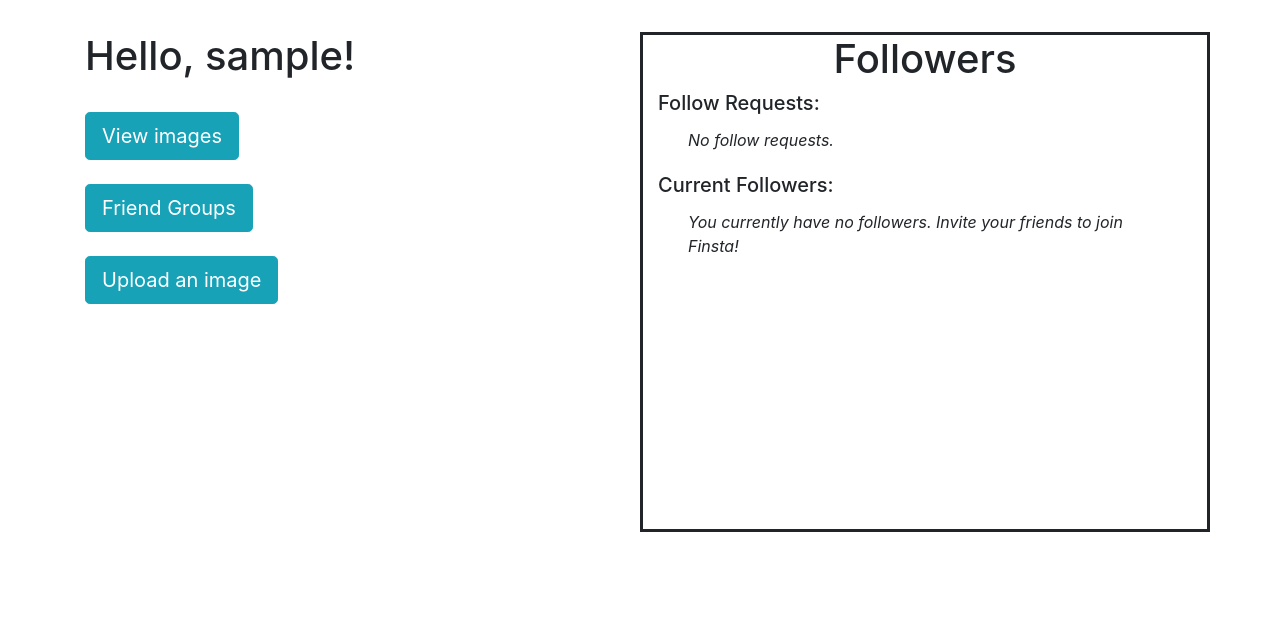
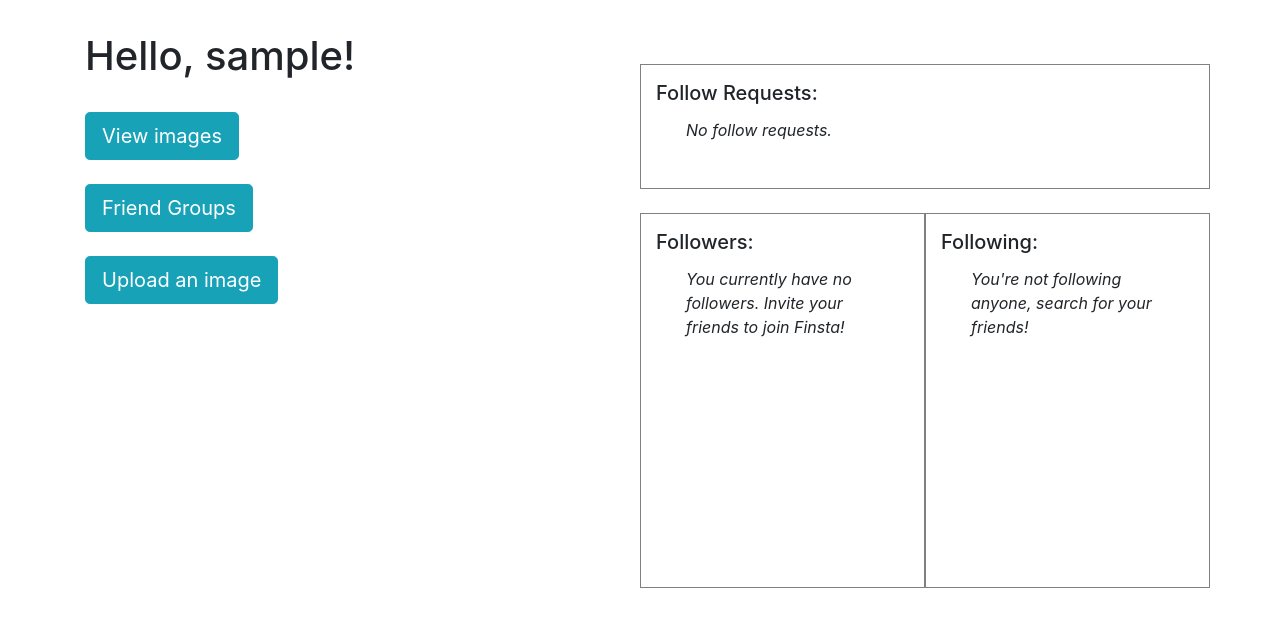
Before and after one commit to fahmed3/finstagram, a Flask app: page /home in a window 1280 px wide. Shown: the part 92-719 px from the top of the page. Run offline with Flask 2, Linux system fonts and the light colour scheme; the visitor is signed in with stand-in values (Sample User, id 1); data that the repository does not hold is empty; some libraries are stand-ins or nearby versions.

Commit message:
added following section

```diff
--- a/app.py
+++ b/app.py
@@ -46,7 +46,12 @@ def home():
     with connection.cursor() as cursor:
         cursor.execute(query, (session["username"]))
     followers = cursor.fetchall()
-    return render_template("home.html", username=session["username"], requests=requests, followers=followers)
+    #get all following
+    query = "SELECT firstName, lastName FROM follow AS f JOIN person AS p ON p.username = f.username_followed WHERE username_follower = %s AND followstatus=1"
+    with connection.cursor() as cursor:
+        cursor.execute(query, (session["username"]))
+    following = cursor.fetchall()
+    return render_template("home.html", username=session["username"], requests=requests, followers=followers, following = following)
 
 @app.route("/groups")
 @login_required
--- a/templates/home.html
+++ b/templates/home.html
@@ -61,8 +61,9 @@
 
   <a href="/upload" class="btn btn-lg btn-info"> Upload an image </a>
     </div>
-    <div class="container col-6" style="border:solid; height:500px; overflow-y:scroll">
-      <h1 class="text-center"> Followers </h1>
+    <div class="container col-6" style="padding-top:2em">
+      <div class="row">
+	<div class = "col-12" style="border:1px solid gray;height:125px; overflow-y:scroll;padding-top:1em">
 	  <h5> Follow Requests: </h5>
 	  {% if requests|length > 0%}
 	  {% for request in requests %}
@@ -80,8 +81,11 @@
 	  {% else %}
 	  <p style="padding:5px 30px"> <i> No follow requests. </i> </p>
 	  {% endif %}
-
-      <h5> Current Followers: </h5>
+	</div>
+      </div><br>
+      <div class="row">
+	<div class="col-6" style="border:1px solid gray;height:375px; overflow-y:scroll;padding-top:1em">
+	  <h5> Followers: </h5>
 	  {% if followers|length > 0 %}
 	  {% for follower in followers %}
 	  <p style="padding:5px 30px">
@@ -91,6 +95,19 @@
 	  <p style="padding:5px 30px"> <i> You currently have no followers. Invite your friends to join Finsta! </i> </p>
 	  {% endif %}
 	</div>
+	<div class="col-6" style="border:1px solid gray;height:375px; overflow-y:scroll;padding-top:1em">
+	  <h5> Following: </h5>
+	  {% if following|length > 0 %}
+	  {% for followee in following %}
+	  <p style="padding:5px 30px">
+	    {{followee.firstName}} {{followee.lastName}}</p>
+	  {% endfor %}
+	  {% else %}
+	  <p style="padding:5px 30px"> <i> You're not following anyone, search for your friends! </i> </p>
+	  {% endif %}
+	</div>
+      </div>
+    </div>
   </div>
 
 </div>
--- a/templates/index.html
+++ b/templates/index.html
@@ -23,7 +23,8 @@
     {% block content %}
     <div class="text-center vert-centered" style="padding-top: 5%">
 
-      <h1 class="cover-heading">Welcome to Finstagram</h1>
+      <h1 class="cover-heading">Welcome to Finstagram!</h1> <br>
+      <p> A website to share your photos with only the people you want to see them.</p><br>
       <a class="btn btn-light" href="/login">Login</a>
       <a class="btn btn-light" href="/register">Register</a>
 
```
Lines whose indentation alone changed are shown as unchanged.
